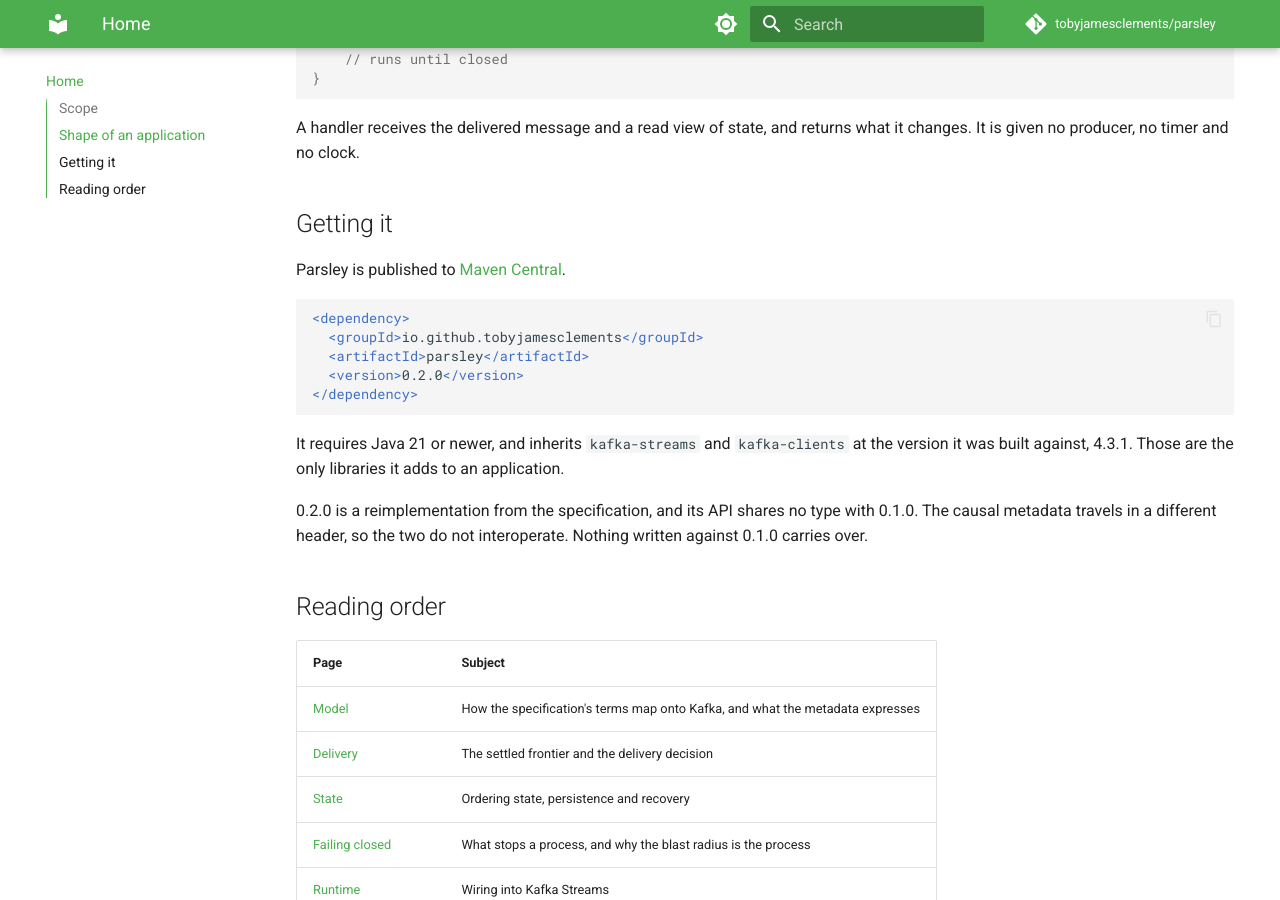
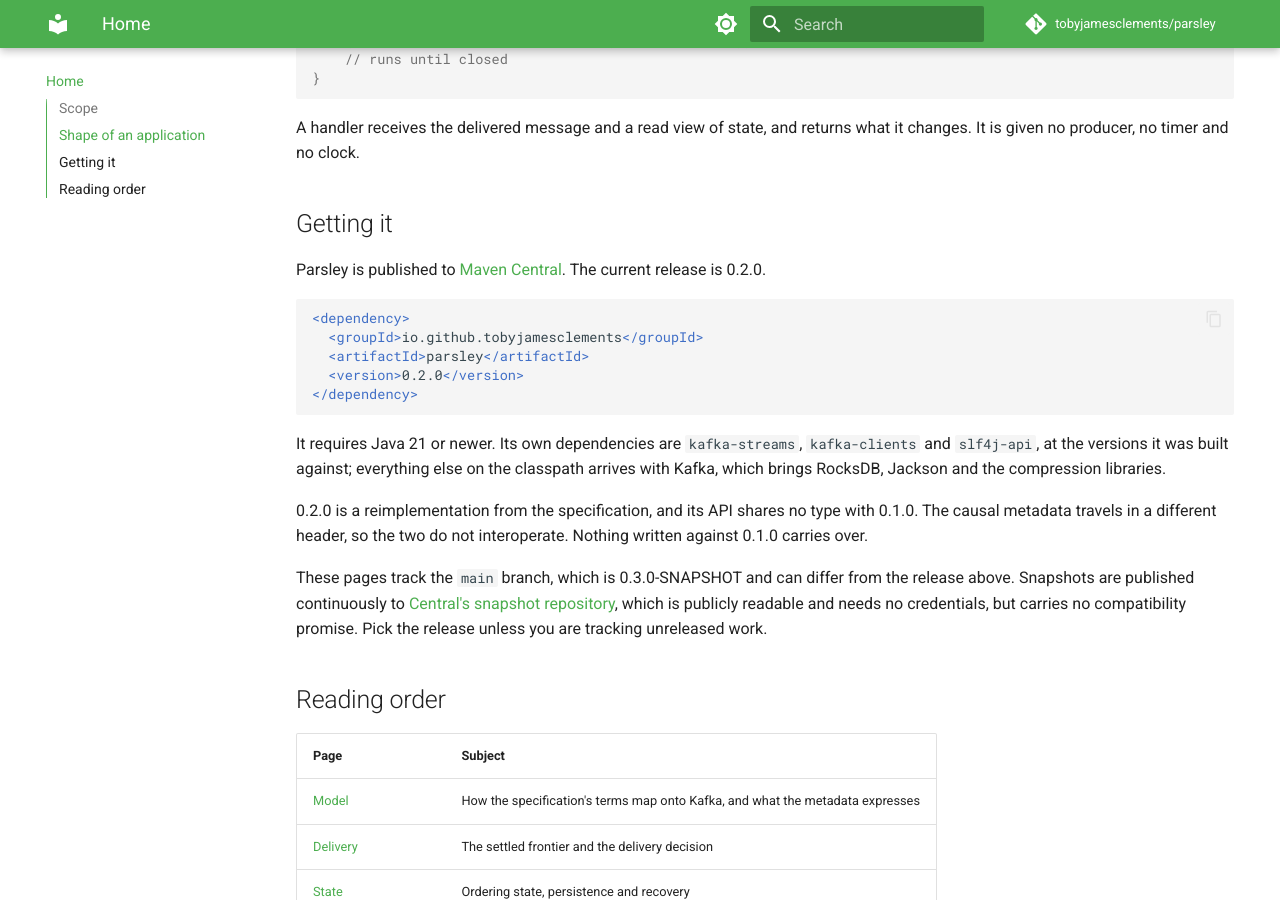
Before and after one commit to tobyjamesclements/parsley, an MkDocs documentation site: the page built from docs/index.md, in a window 1280 px wide and 900 px high, scrolled down 1039 px. Built offline with MkDocs 1.6.1 and Material for MkDocs 9.7.7, drawn with Linux system fonts in a browser that asks for light colours; comment, search, counter and statistics services are not loaded.

Commit message:
Open 0.3.0-SNAPSHOT and correct the dependency claim
0.2.0 is released and on Maven Central, so the tree moves on. Without this,
publish.yml keeps pushing 0.2.0-SNAPSHOT over a version that has been released,
and the docs at `latest` — which pre-1.0 track main, not the release — go on
advertising release coordinates for a tree that is no longer that release.

- pom.xml to 0.3.0-SNAPSHOT.
- docs/llms.txt's version contract names the snapshot again, and now also names
  0.2.0 as the release to depend on unless the reader is tracking unreleased
  work. An agent reading it at `latest` was previously told only about a version
  the tree it describes had already left.
- docs/index.md keeps the 0.2.0 coordinates, since that is what a reader should
  copy, and gains a paragraph saying these pages track main at 0.3.0-SNAPSHOT
  and where snapshots live.

The dependency sentence was wrong and is corrected in both docs/index.md and
AGENTS.md. It claimed kafka-streams and kafka-clients were the only libraries
added. A clean-room resolve of the published 0.2.0 artifact shows three declared
dependencies — kafka-streams, kafka-clients and slf4j-api — with RocksDB, three
Jackson artifacts and three compression libraries arriving through Kafka:

    \- io.github.tobyjamesclements:parsley:jar:0.2.0:compile
       +- org.apache.kafka:kafka-streams:jar:4.3.1:compile
       |  +- org.rocksdb:rocksdbjni:jar:10.1.3:compile
       |  +- com.fasterxml.jackson.core:jackson-annotations:jar:2.21:runtime
       |  \- com.fasterxml.jackson.core:jackson-databind:jar:2.21.2:runtime
       |     \- com.fasterxml.jackson.core:jackson-core:jar:2.21.2:runtime
       +- org.apache.kafka:kafka-clients:jar:4.3.1:compile
       |  +- com.github.luben:zstd-jni:jar:1.5.6-10:runtime
       |  +- at.yawk.lz4:lz4-java:jar:1.10.2:runtime
       |  \- org.xerial.snappy:snappy-java:jar:1.1.10.7:runtime
       \- org.slf4j:slf4j-api:jar:2.0.18:compile

Verified: ./mvnw clean verify green at 668 tests on the bumped tree, and
scripts/docs-build.sh green with the Javadoc index check passing.

Co-Authored-By: Claude Opus 5 (1M context) <noreply@anthropic.com>

````diff
--- a/docs/index.md
+++ b/docs/index.md
@@ -53,6 +53,7 @@ changes. It is given no producer, no timer and no clock.
 
 Parsley is published to
 [Maven Central](https://central.sonatype.com/artifact/io.github.tobyjamesclements/parsley).
+The current release is 0.2.0.
 
 ```xml
 <dependency>
@@ -62,12 +63,19 @@ Parsley is published to
 </dependency>
 ```
 
-It requires Java 21 or newer, and inherits `kafka-streams` and `kafka-clients` at the version
-it was built against, 4.3.1. Those are the only libraries it adds to an application.
+It requires Java 21 or newer. Its own dependencies are `kafka-streams`, `kafka-clients` and
+`slf4j-api`, at the versions it was built against; everything else on the classpath arrives
+with Kafka, which brings RocksDB, Jackson and the compression libraries.
 
 0.2.0 is a reimplementation from the specification, and its API shares no type with 0.1.0.
 The causal metadata travels in a different header, so the two do not interoperate. Nothing
 written against 0.1.0 carries over.
+
+These pages track the `main` branch, which is 0.3.0-SNAPSHOT and can differ from the release
+above. Snapshots are published continuously to
+[Central's snapshot repository](https://central.sonatype.com/repository/maven-snapshots/),
+which is publicly readable and needs no credentials, but carries no compatibility promise.
+Pick the release unless you are tracking unreleased work.
 
 ## Reading order
 
--- a/pom.xml
+++ b/pom.xml
@@ -6,7 +6,7 @@
 
   <groupId>io.github.tobyjamesclements</groupId>
   <artifactId>parsley</artifactId>
-  <version>0.2.0-SNAPSHOT</version>
+  <version>0.3.0-SNAPSHOT</version>
   <packaging>jar</packaging>
 
   <name>Parsley</name>
````
Also changed, not shown: AGENTS.md (+4 -2 lines), docs/llms.txt (+7 -4 lines).
